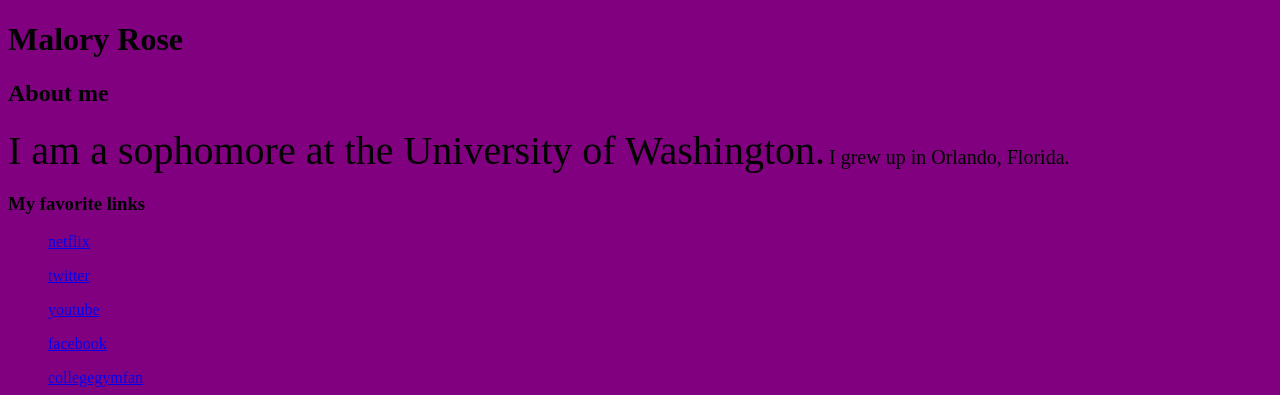
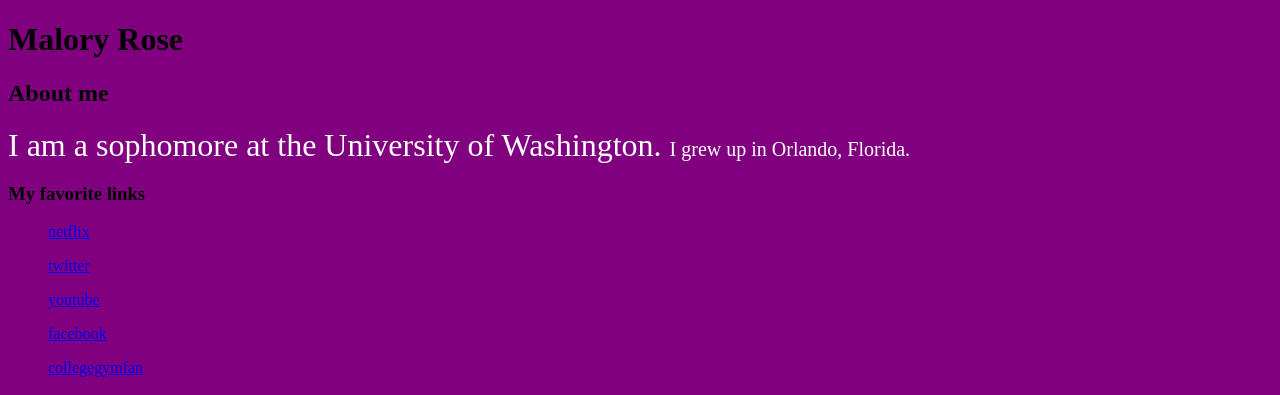
Before and after one commit to rosem15-1570118/rosem15-1570118.github.io, a plain HTML site: page someCss.html in a window 1280 px wide. Shown: the top 395 px of the page. Drawn offline with Linux system fonts and the light colour scheme.

Commit message:
Add files via upload

```diff
--- a/someCss.html
+++ b/someCss.html
@@ -4,10 +4,13 @@
 	<style>
 	body{background-color:purple}
 	p1{
-		font-size: 250%;
+		font-size: 200%;
+        color:#ffffff;
 	}
 	p2{
 		font-size: 125%;
+        color:#ffffff;
+
 	}
 	</style>
 	<meta charset="UTF-8">
@@ -16,7 +19,9 @@
 <body>
 	<h1>Malory Rose</h1>
 	<h2>About me</h2>
-	<p1> I am a sophomore at the University of Washington.</p1>
+	<p1> I am a sophomore at the University of Washington.
+
+    </p1>
 	<p2>I grew up in Orlando, Florida. </p2>
 	<h3>My favorite links</h3>
 	<ul>
```
